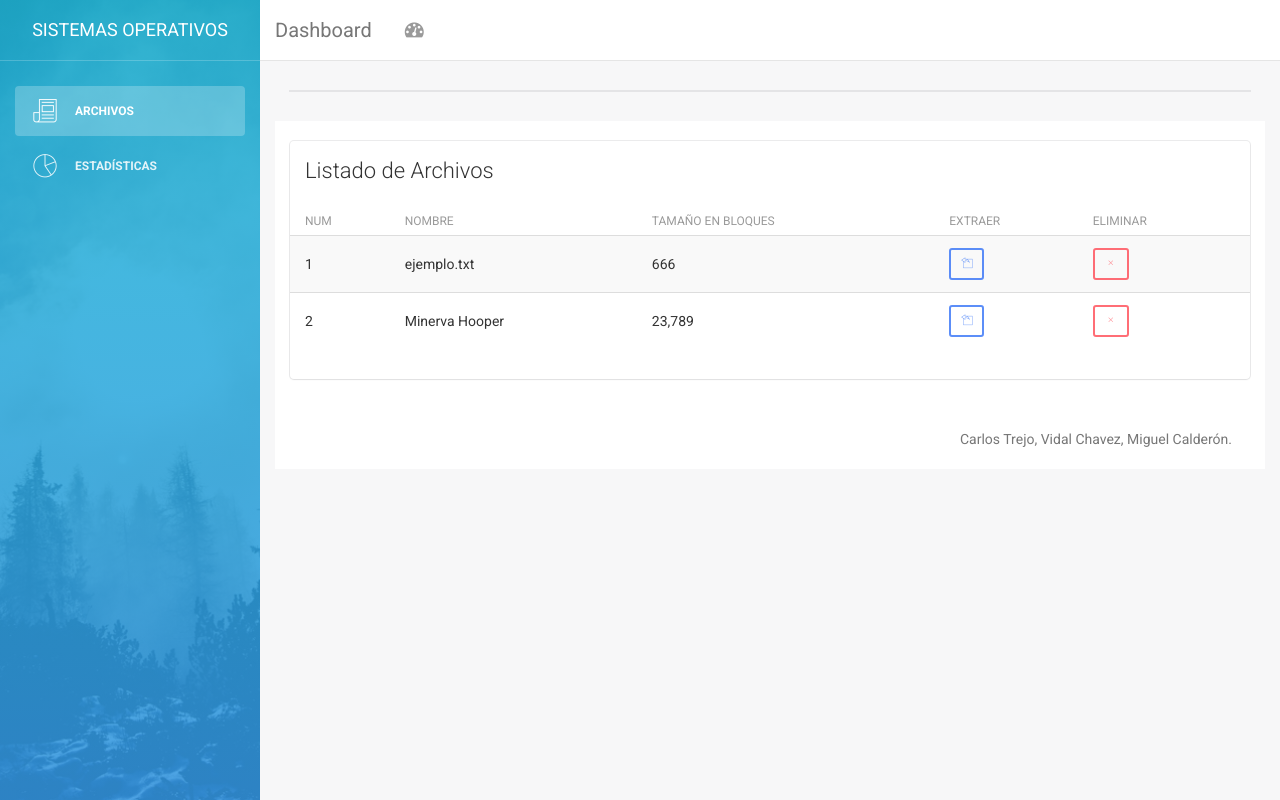
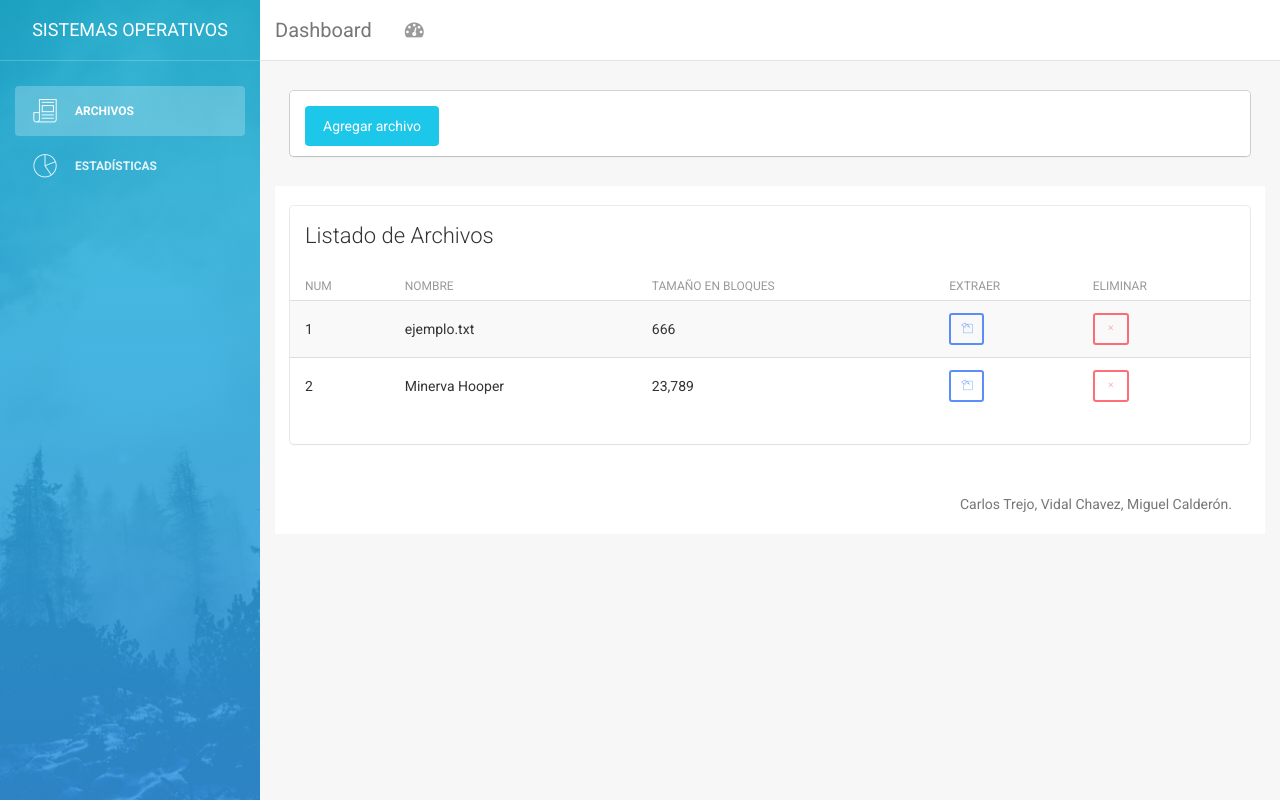
Before and after one commit to VidalChavez/FileSystem, a Django app: page / in a window 1280 px wide. Run offline with Django 3.2, Linux system fonts and the light colour scheme; some libraries are stand-ins or nearby versions.

Commit message:
boton agregar archivo

```diff
--- a/fs/files/templates/files/dashboard.html
+++ b/fs/files/templates/files/dashboard.html
@@ -5,7 +5,14 @@
 <div class="row">
 	<div class="col-md-12">
 		<div class="card">
+			<div class="card">
+				<div class="content">
 
+					<button class="btn btn-info btn-fill">Agregar archivo</button>
+					<div class="clearfix"></div>
+
+				</div>
+			</div>
 		</div>
 		<div>
 		</div>
```
Lines whose indentation alone changed are shown as unchanged.
